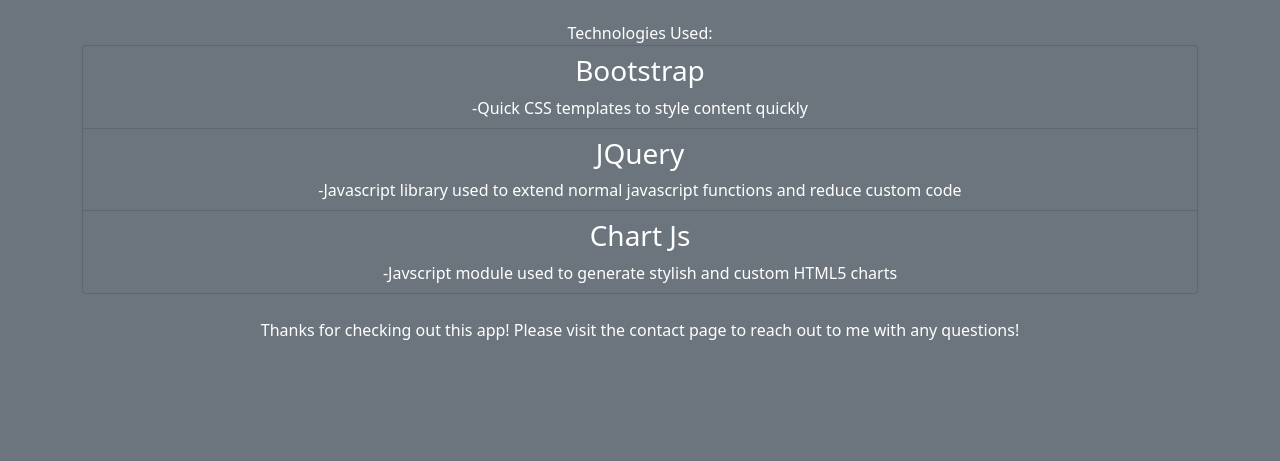
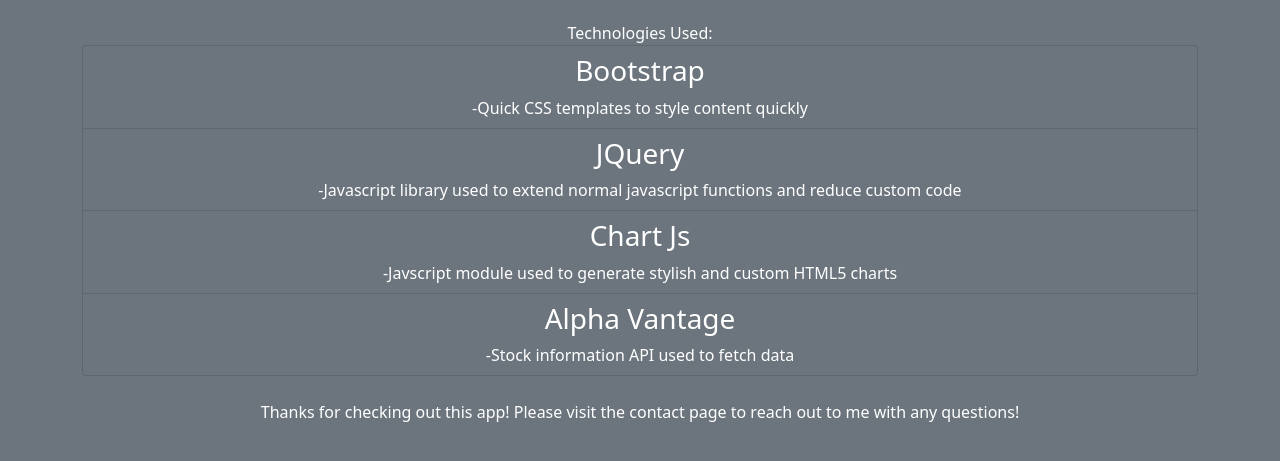
Before and after one commit to WidesVs2/stonks-app-demo, a plain HTML site: page about.html in a window 1280 px wide. Shown: the part 161-622 px from the top of the page. Drawn offline with nearby package versions, Linux system fonts and the light colour scheme.

Commit message:
update technologies used and read me info

```diff
--- a/about.html
+++ b/about.html
@@ -55,6 +55,7 @@
             <li class="list-group-item bg-secondary text-white"><a href="https://www.getbootstrap.com" target="_blank" rel="noopener noreferrer"><h3>Bootstrap</h3></a> -Quick CSS templates to style content quickly</li>
             <li class="list-group-item bg-secondary text-white"><a href="https://jquery.com/" target="_blank" rel="noopener noreferrer"><h3>JQuery</h3></a> -Javascript library used to extend normal javascript functions and reduce custom code</li>
             <li class="list-group-item bg-secondary text-white"><a href="https://www.chartjs.org/" target="_blank" rel="noopener noreferrer"><h3>Chart Js</h3></a> -Javscript module used to generate stylish and custom HTML5 charts</li>
+            <li class="list-group-item bg-secondary text-white"><a href="https://www.alphavantage.co/" target="_blank" rel="noopener noreferrer"><h3>Alpha Vantage</h3></a> -Stock information API used to fetch data</li>
         </ul>
 
         <p>Thanks for checking out this app! Please visit the <a href="./contact.html">contact page</a> to reach out to me with any questions!</p>
```
Also changed, not shown: 1 other file.
